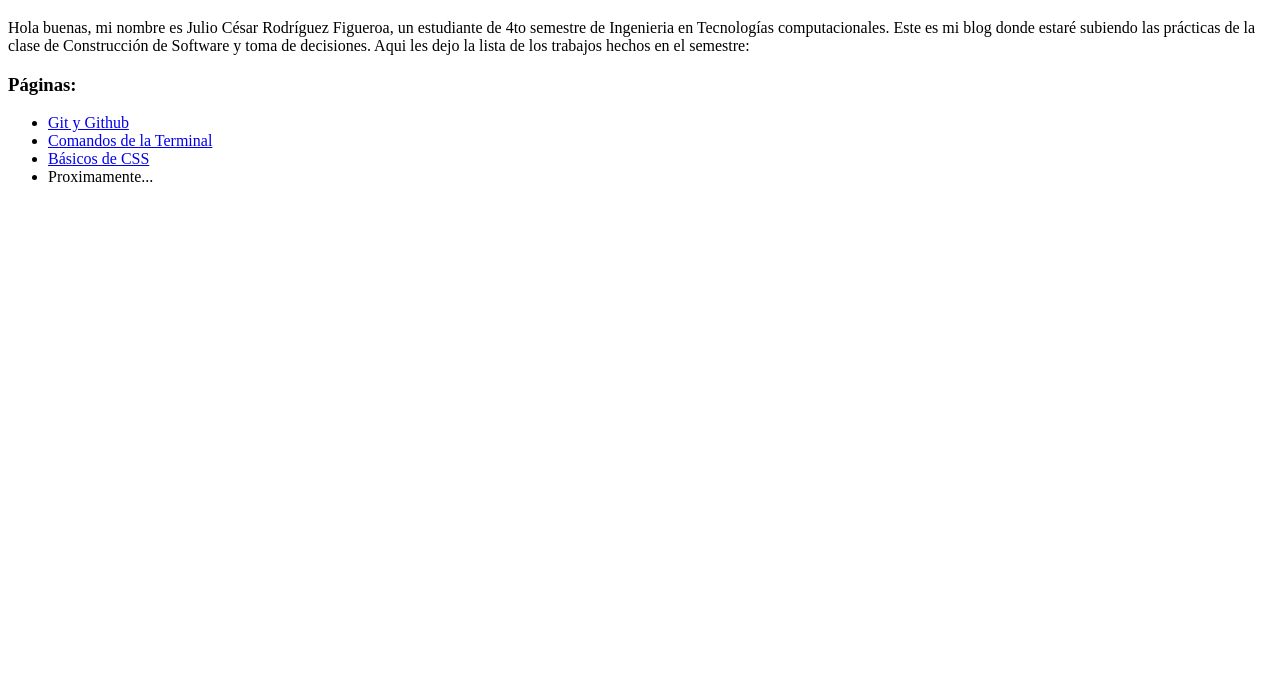
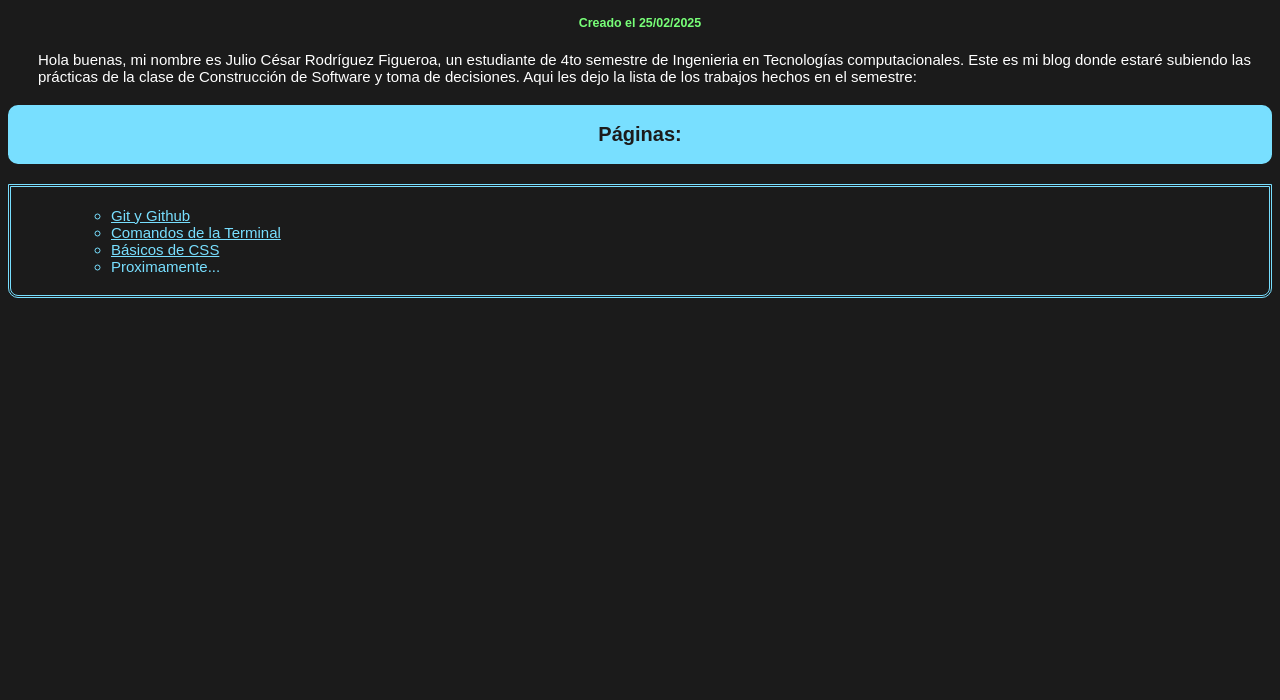
Before and after one commit to juliordzfigueroa/TC2005B_A01029680, a plain HTML site: page Web/Tareas/html/Blog/Blog.html in a window 1280 px wide. Shown: the part 100-800 px from the top of the page. Drawn offline with Linux system fonts and the light colour scheme; the site is published under a folder, as on GitHub Pages, so addresses that start at the root find nothing; files whose address does not match are found by name.

Commit message:
Cambios en los archivos del blog, la carpeta css fue reubicada por problemas con el diseño de las páginas del blog. De igual forma fue corregido el problema de diseño del blog

```diff
--- a/Web/Tareas/html/Blog/Blog.html
+++ b/Web/Tareas/html/Blog/Blog.html
@@ -4,7 +4,7 @@
     <meta charset="UTF-8">
     <meta name="viewport" content="width=device-width, initial-scale=1.0">
     <title>Blog_A01029680</title>
-    <link rel = "stylesheet" href = "/Web/Tareas/css/blog.css">
+    <link rel = "stylesheet" href = "../css/blog.css">
 </head>
 <body>
     <header>
```
Also changed, not shown: Web/Tareas/html/Blog/CSS.html (+1 -1 lines), Web/Tareas/html/Blog/Git_Github.html (+1 -1 lines), Web/Tareas/html/Blog/Terminal.html (+1 -1 lines), Web/Tareas/html/Pagina_web_simple/pagina_web_simple1.html (+1 -1 lines), Web/Tareas/html/css/blog.css (renamed from Web/Tareas/css/blog.css), Web/Tareas/html/css/hello.css (renamed from Web/Tareas/css/hello.css), Web/Tareas/html/css/simple.css (renamed from Web/Tareas/css/simple.css).
